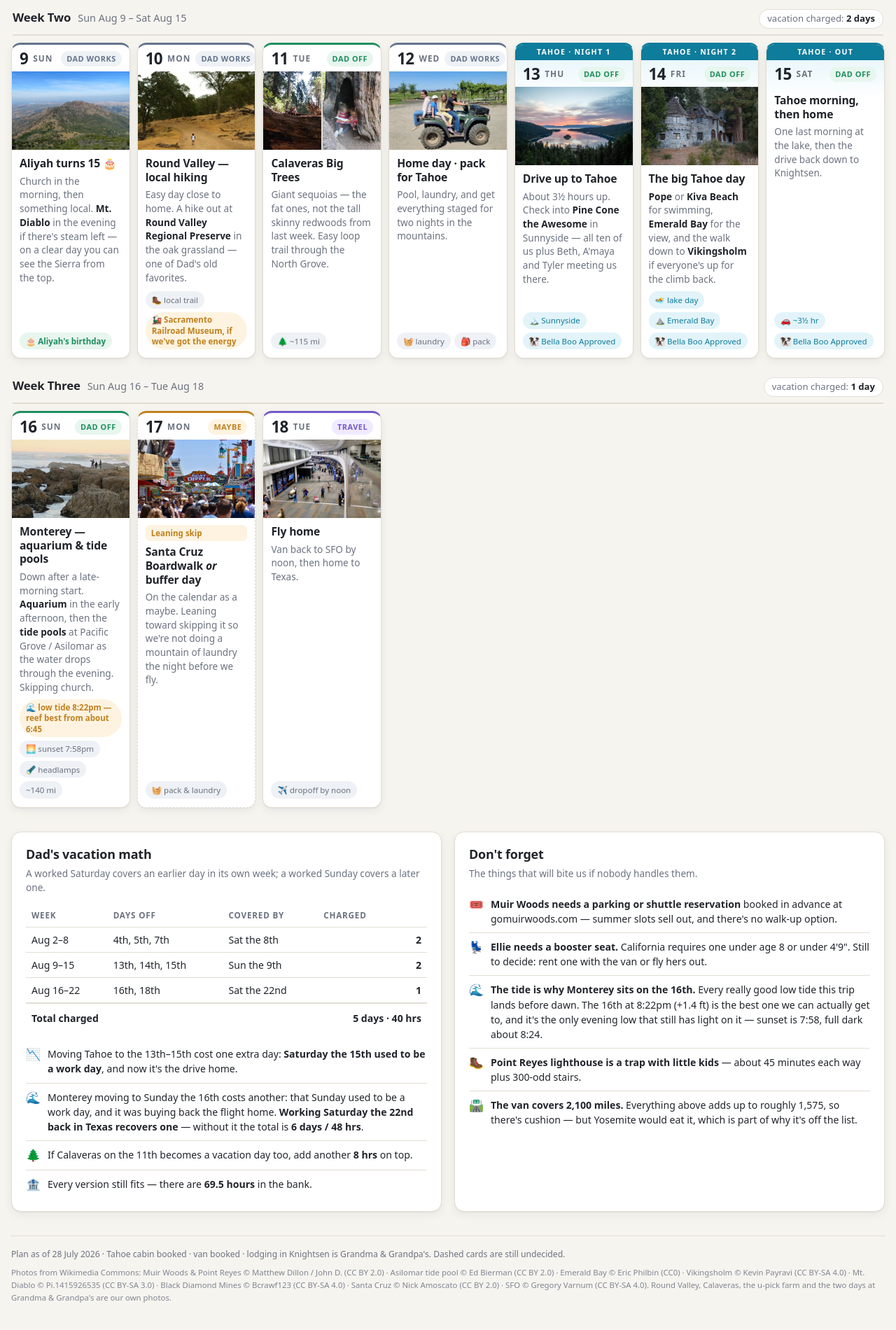
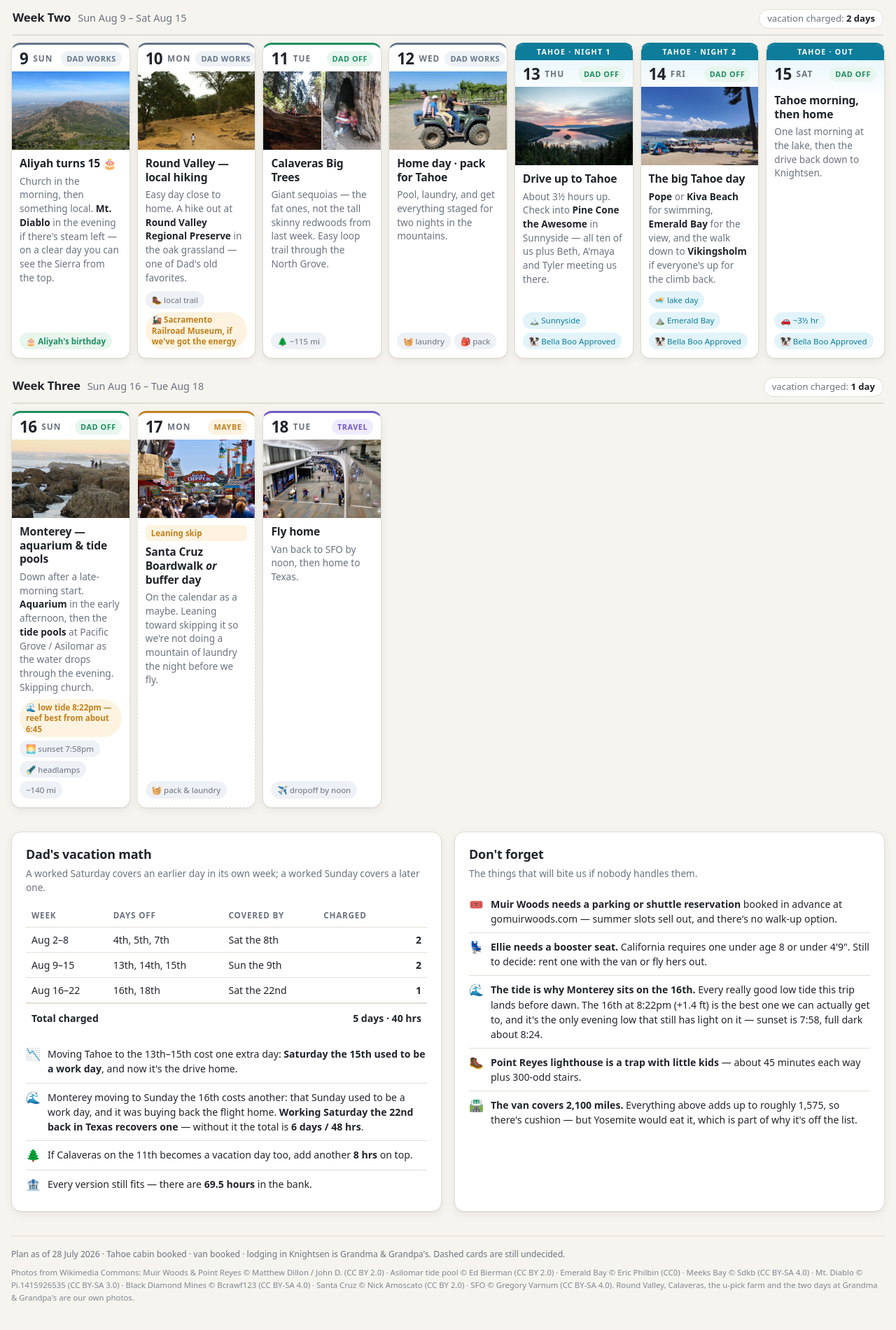
Before and after one commit to CalebC83/ca-trip-lodging, a plain HTML site: page itinerary/index.html in a window 1280 px wide. Shown: the part 796-2696 px from the top of the page at 70% size. Drawn offline with Linux system fonts and the light colour scheme.

Commit message:
Aug 14 gets an actual Tahoe beach instead of a castle
The card's headline is swimming, and it was illustrated with Vikingsholm —
a Scandinavian-style mansion. Replaced with Meeks Bay on the west shore:
sand, clear water, pines and mountains, with families actually using it.

Rejected on the way: the only Commons photo of Kiva Beach is shot straight
into the sun (blown flare, silhouetted hills, no visible beach), and the
Baldwin Beach result is a meadow with no water in frame at all.

Sky-heavy top trimmed to land on the card's 3:2. Vikingsholm and its credit
dropped; Meeks Bay credited to Sdkb (CC BY-SA 4.0).

```diff
--- a/itinerary/index.html
+++ b/itinerary/index.html
@@ -313,7 +313,7 @@
     <article class="day tahoe vac">
       <div class="ribbon">Tahoe · night 2</div>
       <div class="dhead"><span class="dnum">14</span><span class="dow">Fri</span><span class="tag t-vac">Dad off</span></div>
-      <div class="dphoto"><img src="img/vikingsholm.jpg" alt="Vikingsholm at Emerald Bay" loading="lazy"></div>
+      <div class="dphoto"><img src="img/tahoebeach.jpg" alt="Sandy beach and clear water on Lake Tahoe's west shore" loading="lazy"></div>
       <div class="dbody"><h3>The big Tahoe day</h3>
         <p><b>Pope</b> or <b>Kiva Beach</b> for swimming, <b>Emerald Bay</b> for the view, and the walk down to <b>Vikingsholm</b> if everyone's up for the climb back.</p>
         <div class="chips"><span class="chip k">🏊 lake day</span><span class="chip k">⛰️ Emerald Bay</span><span class="chip k"><img class="bella" src="img/bella.png" alt=""> Bella Boo Approved</span></div>
@@ -419,7 +419,7 @@
     Muir Woods &amp; Point Reyes © Matthew Dillon / John D. (CC BY 2.0) ·
     Asilomar tide pool © Ed Bierman (CC BY 2.0) ·
     Emerald Bay © Eric Philbin (CC0) ·
-    Vikingsholm © Kevin Payravi (CC BY-SA 4.0) ·
+    Meeks Bay © Sdkb (CC BY-SA 4.0) ·
     Mt. Diablo © Pi.1415926535 (CC BY-SA 3.0) ·
     Black Diamond Mines © Bcrawf123 (CC BY-SA 4.0) ·
     Santa Cruz © Nick Amoscato (CC BY 2.0) ·
```
Also changed, not shown: itinerary/img/tahoebeach.jpg (added), itinerary/img/vikingsholm.jpg (deleted).
